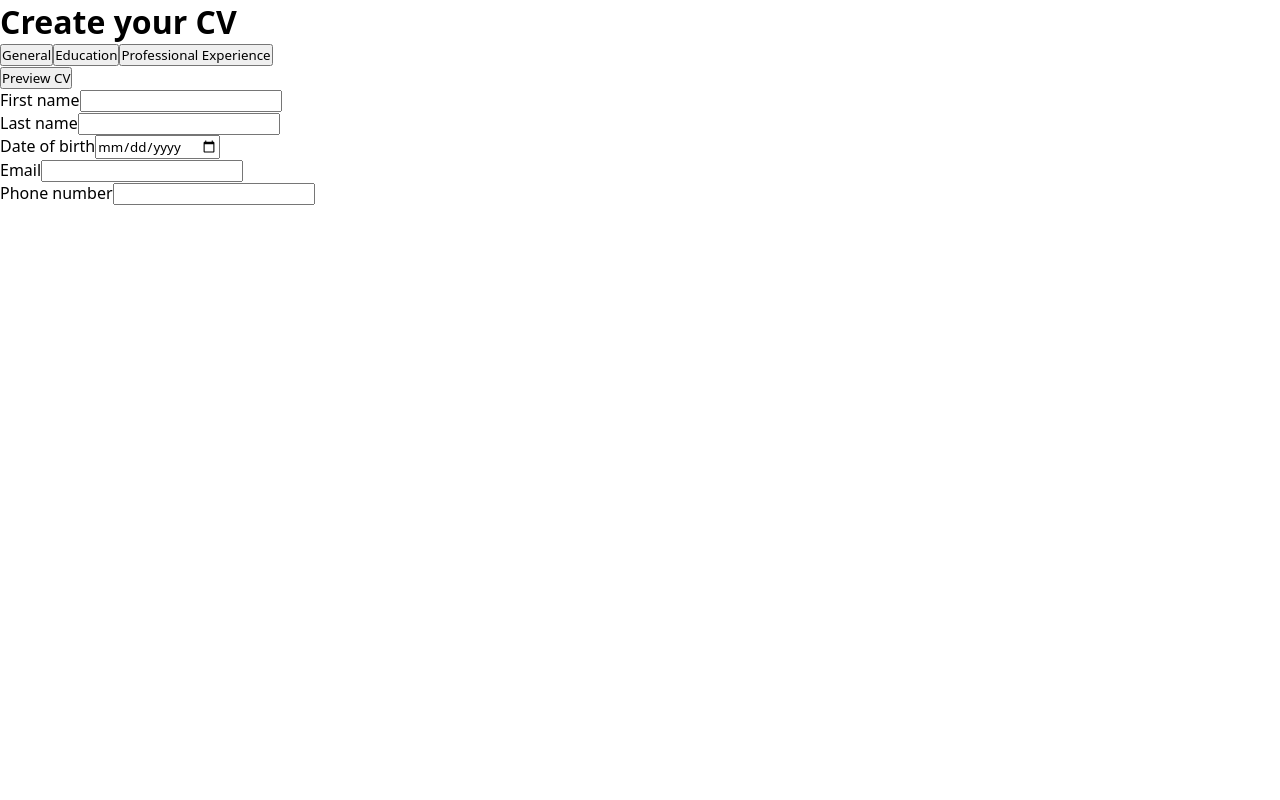
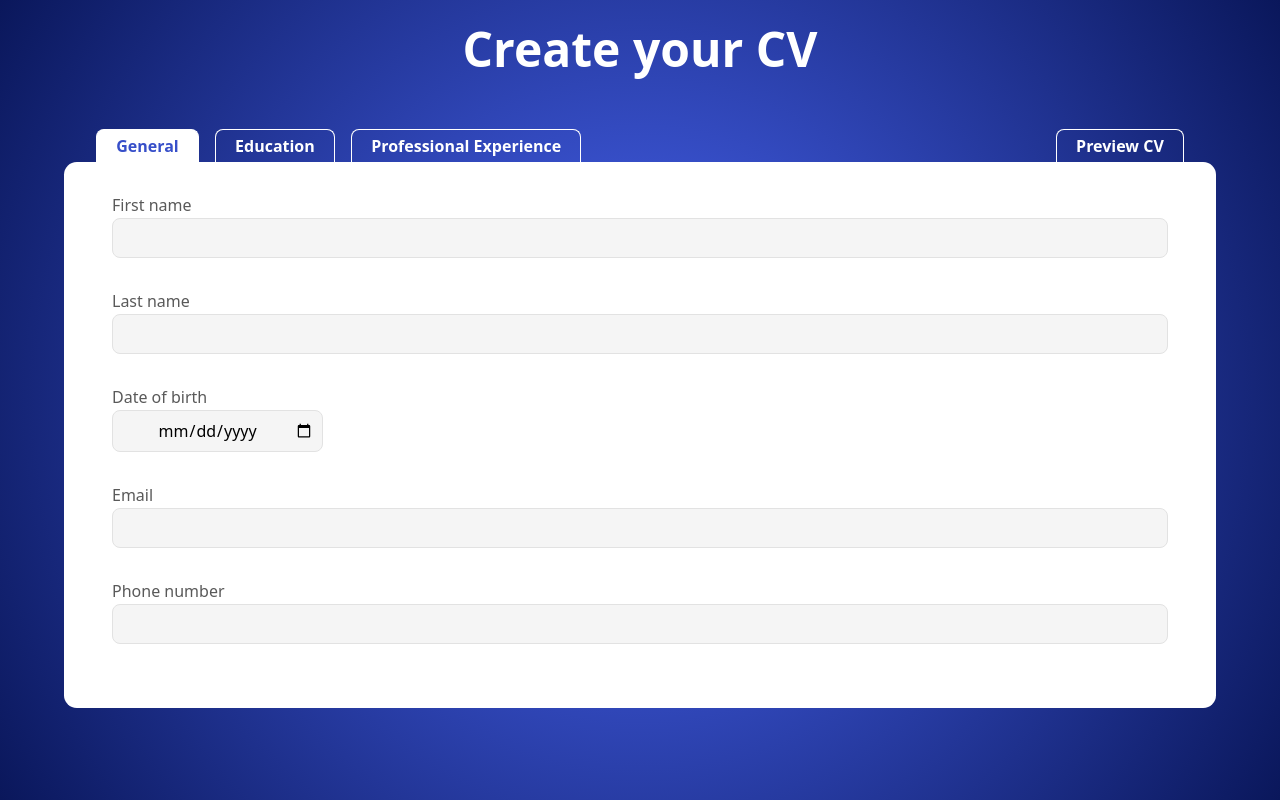
Before and after one commit to 99vik/CV-application, a React (Vite) app: page / in a window 1280 px wide. Built offline with nearby package versions, Linux system fonts and the light colour scheme.

Commit message:
Basic styling

```diff
--- a/src/CvInformation.js
+++ b/src/CvInformation.js
@@ -8,7 +8,7 @@ export const CvInformation = {
   },
   education: [
     {
-      scoolName: '',
+      schoolName: '',
       titleOfStudy: '',
       startDate: '',
       finishDate: '',
--- a/src/components/CvContainer.jsx
+++ b/src/components/CvContainer.jsx
@@ -13,28 +13,43 @@ export default function CvContainer() {
     <div className="cv-container">
       <div className="buttons-container">
         <div>
-          <button onClick={() => setCurrentCvDisplay(displayStates[0])}>
+          <button
+            className={currentCvDisplay === 'general' && 'active'}
+            onClick={() => setCurrentCvDisplay(displayStates[0])}
+          >
             General
           </button>
-          <button onClick={() => setCurrentCvDisplay(displayStates[1])}>
+          <button
+            className={currentCvDisplay === 'education' && 'active'}
+            onClick={() => setCurrentCvDisplay(displayStates[1])}
+          >
             Education
           </button>
-          <button onClick={() => setCurrentCvDisplay(displayStates[2])}>
+          <button
+            className={currentCvDisplay === 'experience' && 'active'}
+            onClick={() => setCurrentCvDisplay(displayStates[2])}
+          >
             Professional Experience
           </button>
         </div>
-        <button onClick={() => setCurrentCvDisplay(displayStates[3])}>
+        <button
+          className={currentCvDisplay === 'previewCv' && 'active'}
+          onClick={() => setCurrentCvDisplay(displayStates[3])}
+        >
           Preview CV
         </button>
       </div>
+      <div className="display-container">
         {currentCvDisplay === 'previewCv' ? (
           <PreviewCv data={CvInformation} />
         ) : (
           <Form
             data={CvInformation[currentCvDisplay]}
             displayedData={currentCvDisplay}
+            changeDisplayFunction={setCurrentCvDisplay}
           />
         )}
       </div>
+    </div>
   );
 }
--- a/src/components/Form.jsx
+++ b/src/components/Form.jsx
@@ -1,9 +1,10 @@
 import PropTypes from 'prop-types';
 
-export default function Form({ data, displayedData }) {
+export default function Form({ data, displayedData, changeDisplayFuntion }) {
   Form.propTypes = {
     data: PropTypes.oneOfType([PropTypes.object, PropTypes.array]),
     displayedData: PropTypes.string,
+    changeDisplayFuntion: PropTypes.func,
   };
 
   function displayInputGroup() {
--- a/src/styles/style.css
+++ b/src/styles/style.css
@@ -5,6 +5,105 @@
     font-family: system-ui, -apple-system, BlinkMacSystemFont, 'Segoe UI', Roboto, Oxygen, Ubuntu, Cantarell, 'Open Sans', 'Helvetica Neue', sans-serif;
 }
 
+:root {
+    --theme-color: rgb(55,79,201);
+}
+
 body {
     min-height: 100vh;
+    background: rgb(55,79,201);
+    background: radial-gradient(circle, rgba(55,79,201,1) 30%, rgba(10,23,91,1) 100%);
 }
+
+h1 {
+    color: white;
+    text-align: center;
+    padding: 1rem;
+    font-size: 3rem;
+}
+
+.buttons-container {
+    display: flex;
+    justify-content: space-between;
+    margin: 0 2rem;
+}
+
+.cv-container {
+    margin: 2rem 4rem;
+}
+
+.buttons-container button {
+    font-size: 1rem;
+    padding: 0.3rem 1.2rem;
+    border: none;
+}
+
+.buttons-container button:hover {
+    cursor: pointer;
+}
+
+.buttons-container div {
+    display: flex;
+    gap: 1rem;
+}
+
+.buttons-container button {
+    font-weight: bold;
+    color: white;
+    background-color: rgba(255, 255, 255, 0);
+    border-top: 1px solid white;
+    border-left: 1px solid white;
+    border-right: 1px solid white;
+    border-top-right-radius: 0.5rem;
+    border-top-left-radius: 0.5rem;
+}
+
+.buttons-container button.active {
+    color: var(--theme-color);
+    background-color: white;
+}
+
+.cv-container .display-container {
+    border-radius: 0.8rem;
+    background-color: white;
+    padding: 2rem 3rem;
+}
+
+form {
+    display: flex;
+    flex-direction: column;
+    gap: 2rem;
+    margin-bottom: 2rem;
+}
+
+.input-group {
+    display: flex;
+    flex-direction: column;
+    gap: 2px;
+}
+
+.input-group label {
+    color: rgb(89, 89, 89);
+    font-weight: 400;
+}
+
+.input-group input {
+    font-size: 1rem;
+    border-radius: 0.5rem;
+    padding: 0.5rem;
+    border: 1px solid rgb(226, 226, 226);
+    outline: none;
+    background-color: whitesmoke;
+}
+
+.input-group input[type='date'] {
+    text-align: center;
+    min-width: 180px;
+    width: 20%;
+}
+
+.input-group input:focus {
+    box-shadow: 0px 0px 2px 0px var(--theme-color);
+    border: 1px solid var(--theme-color);
+    background-color: whitesmoke;
+}
```
Lines whose indentation alone changed are shown as unchanged.
